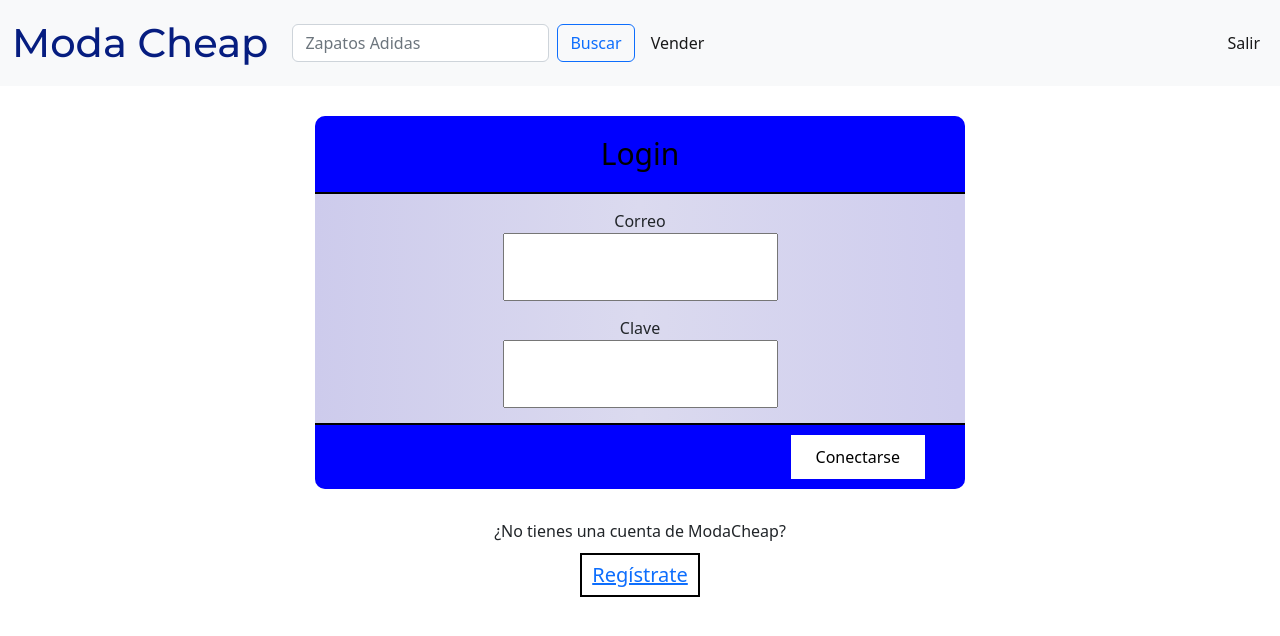
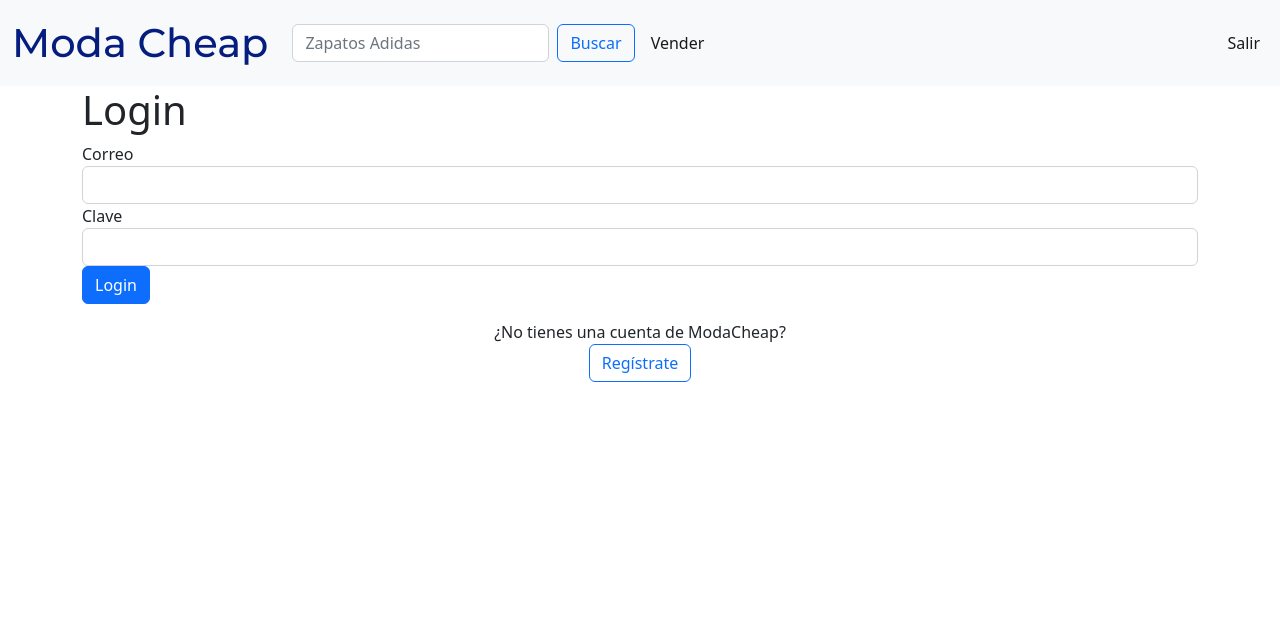
Before and after one commit to jjordanoc/modacheap, a Flask app: page /usuario/login in a window 1280 px wide. Shown: the top 636 px of the page. Run offline with Flask 2, Linux system fonts and the light colour scheme.

Commit message:
Se igualo los html de register y login

```diff
--- a/static/styles/main.css
+++ b/static/styles/main.css
@@ -23,13 +23,6 @@ body {
     font-size: 2.5em;
 }
 
-#login-form {
-
-    width:650px;
-    margin:30px auto;
-    background:linear-gradient(to right, #cdcbec 0%, var(--main-background-color) 50%, #cfcdee 99%);
-    border-radius: 10px;
-}
 
 .form-header  {
     background-color: blue;
--- a/templates/login.html
+++ b/templates/login.html
@@ -3,26 +3,24 @@
 
 {% block main %}
 <div class="container">
-    <form id="login-form">
-        <div class ="form-header">
-            <h1>Login</h1>
+    <h1>Login</h1>
+    <form id="register-form">
+
+        <div class="form-group">
+            <label for="correo" class="subtitle">Correo</label></br>
+            <input id="correo" name="correo" type="email" required class="form-control">
+        </div>
+        <div class="form-group">
+            <label for="clave" class="subtitle">Clave</label></br>
+            <input id="clave" name="clave" type="password" required  class="form-control">
         </div>
 
-        <div class="form-field">
-            <label for="correo" class="subtitle">Correo</label></br>
-            <input id="correo" name="correo" type="email" required class="text-input">
-        </div>
-        <div class="form-field">
-            <label for="clave" class="subtitle">Clave</label></br>
-            <input id="clave" name="clave" type="password" required  class="text-input">
-        </div>
-
-        <div class="form-bottom">
-            <button type="submit" class ="submit-input">Conectarse</button>
+        <div class="form-group">
+            <input type="submit" value="Login" class ="btn btn-primary">
         </div>
     </form>
     <div class="another">
-        ¿No tienes una cuenta de ModaCheap? <a href="{{url_for('usuario_registrar')}}" class = "change">Regístrate</a>
+        ¿No tienes una cuenta de ModaCheap? <a href="{{url_for('usuario_registrar')}}" class="btn btn-outline-primary">Regístrate</a>
     </div>
 </div>
 <script>
--- a/templates/register.html
+++ b/templates/register.html
@@ -3,7 +3,7 @@
 
 {% block main %}
 <div class="container">
-    <h2>Registrarse</h2>
+    <h1>Registrarse</h1>
     <form id="register-form">
         <div class="form-group">
             <label for="correo" class="subtitle">Correo</label></br>
```
